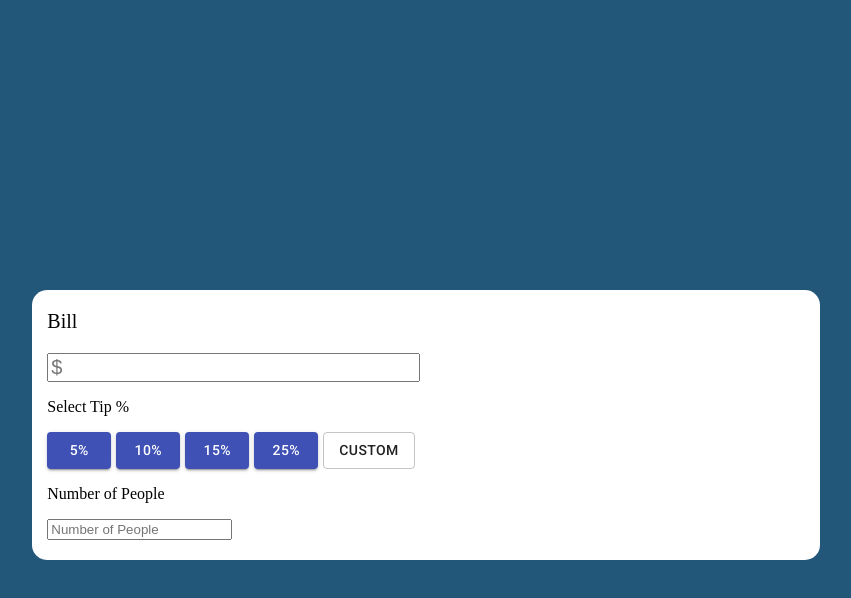
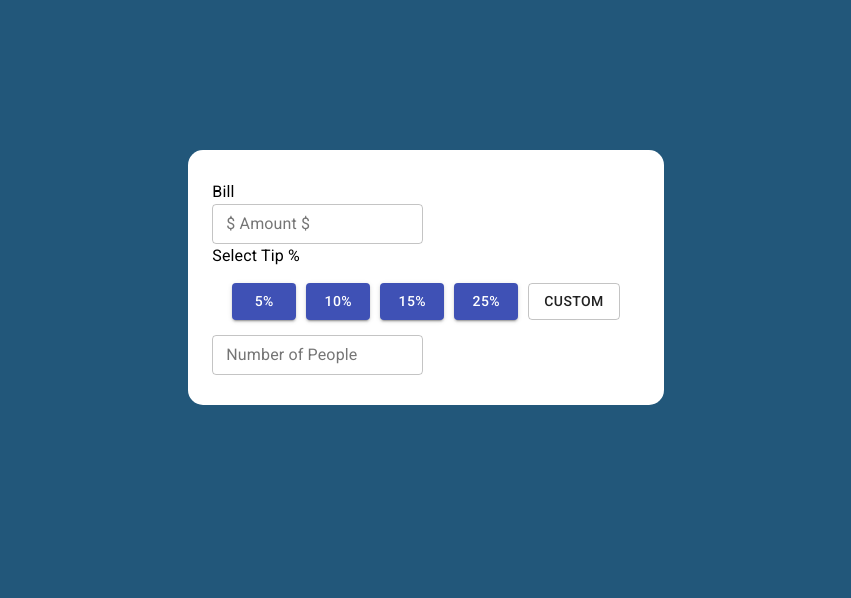
Before and after one commit to carlos-escamilla33/Calculator, a React app: page / in a window 1280 px wide. Shown: the whole page, without its empty margins (214-1065 px from the left). Built offline with nearby package versions, Linux system fonts and the light colour scheme.

Commit message:
added more styling

```diff
--- a/public/index.html
+++ b/public/index.html
@@ -1,12 +1,15 @@
 <!DOCTYPE html>
 <html lang="en">
+
 <head>
   <meta charset="UTF-8">
   <meta name="viewport" content="width=device-width, initial-scale=1.0">
+  <link rel="stylesheet" href="https://fonts.googleapis.com/css?family=Roboto:300,400,500,700&display=swap" />
   <title>Calculator</title>
-  <link rel="stylesheet" href="https://fonts.googleapis.com/css?family=Roboto:300,400,500,700&display=swap" />
 </head>
+
 <body>
   <div id="app"></div>
 </body>
+
 </html>
--- a/src/components/Bill/Bill.css
+++ b/src/components/Bill/Bill.css
@@ -1,25 +1,13 @@
 
 body {
-    margin-top: 290px;
+    margin-top: 150px;
     display: flex;
     justify-content: center;
     background-color: #22577A;
 }
 
 .container {
-    display: flex;
-    flex-direction: column;
-    padding-left: 15px;
-    padding-bottom: 20px;
-    padding-right: 400px;
+    padding: 30px;
+    border-radius: 15px;
     background-color: white;
-    border-radius: 15px;
 }
-
-.title {
-    font-size: 20px;
-}
-
-.billInput {
-    font-size: 20px;
-}
--- a/src/components/Bill/Bill.js
+++ b/src/components/Bill/Bill.js
@@ -1,20 +1,25 @@
 import React, { useState } from "react";
-import "./Bill.css"
+import { TextField, Container, Typography } from "@material-ui/core";
 import Tip from "../Tip/Tip.js"
 import PeopleTotal from "../PeopleTotal/PeopleTotal.js"
+import "./Bill.css"
 
 const Bill = () => {
     return (
-        <form className="container">
-            <p className="title">Bill</p>
-            <input
-            className="billInput"
-            placeholder="$"
-             />
-             <p>Select Tip %</p>
-             <Tip />
-             <PeopleTotal />
-        </form>
+        <Container className="container">
+            <form>
+                <Typography>Bill</Typography>
+                <TextField
+                    id="outlined-size-small"
+                    variant="outlined"
+                    label="$ Amount $"
+                    size="small"
+                />
+                <Typography>Select Tip %</Typography>
+                <Tip />
+                <PeopleTotal />
+            </form>
+        </Container>
     )
 }
 
--- a/src/components/PeopleTotal/PeopleTotal.js
+++ b/src/components/PeopleTotal/PeopleTotal.js
@@ -1,11 +1,13 @@
 import React from "react";
+import { TextField } from "@material-ui/core"
 
 const PeopleTotal = () => {
     return (
         <div>
-            <p>Number of People</p>
-            <input
-                placeholder="Number of People"
+            <TextField
+                variant="outlined"
+                label="Number of People"
+                size="small"
             />
         </div>
     )
--- a/src/components/Tip/Tip.css
+++ b/src/components/Tip/Tip.css
@@ -2,5 +2,13 @@
 
 .btn {
     display: inline;
-    margin-right: 5px;
+    margin: 5px;
 }
+
+.contain {
+    margin: 15px;
+}
+
+.select {
+    margin-left: 30px;
+}
--- a/src/components/Tip/Tip.js
+++ b/src/components/Tip/Tip.js
@@ -1,11 +1,11 @@
 import React from "react";
-import { spacing } from "@material-ui/system";
+import { Typography } from "@material-ui/core";
 import { Button } from "@material-ui/core"
 import "./Tip.css"
 
 const Tip = () => {
     return (
-        <div>
+        <div className="contain">
             <div className="btn">
                 <Button
                     className="btn"
```
